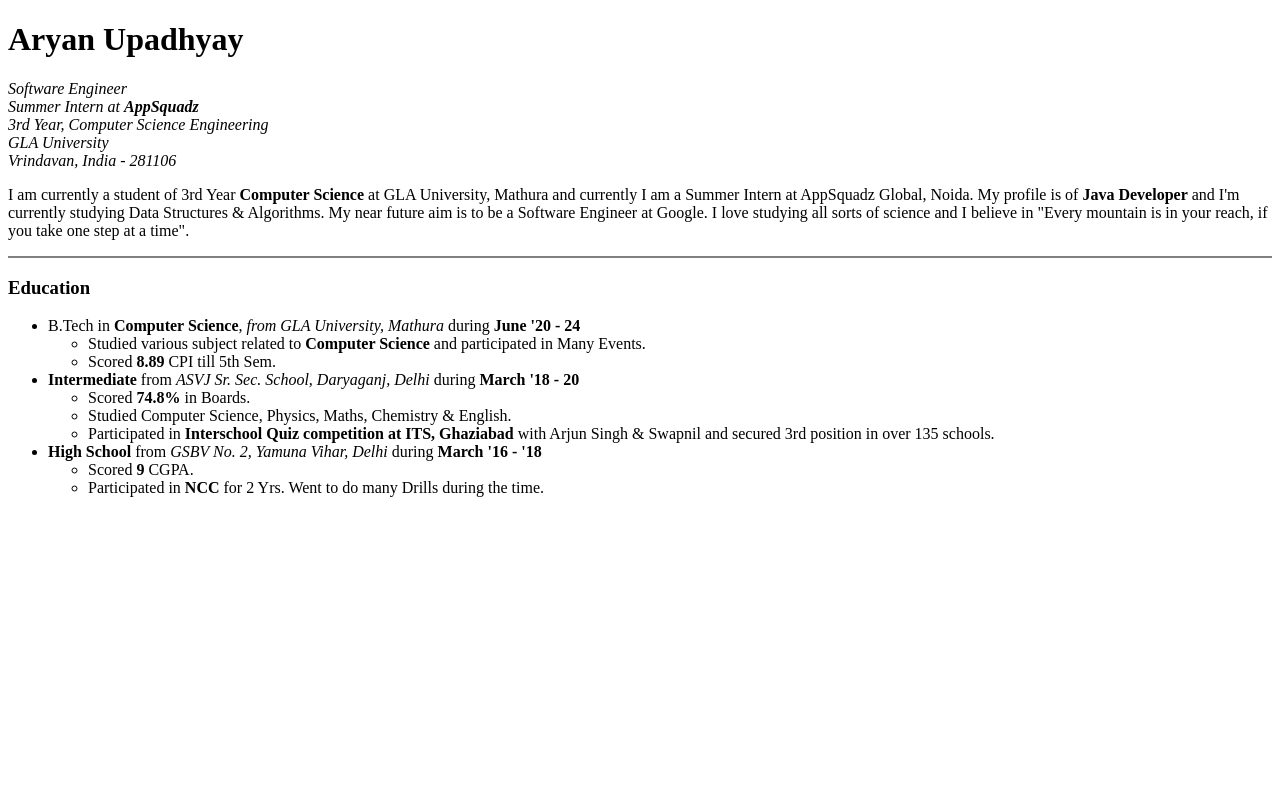
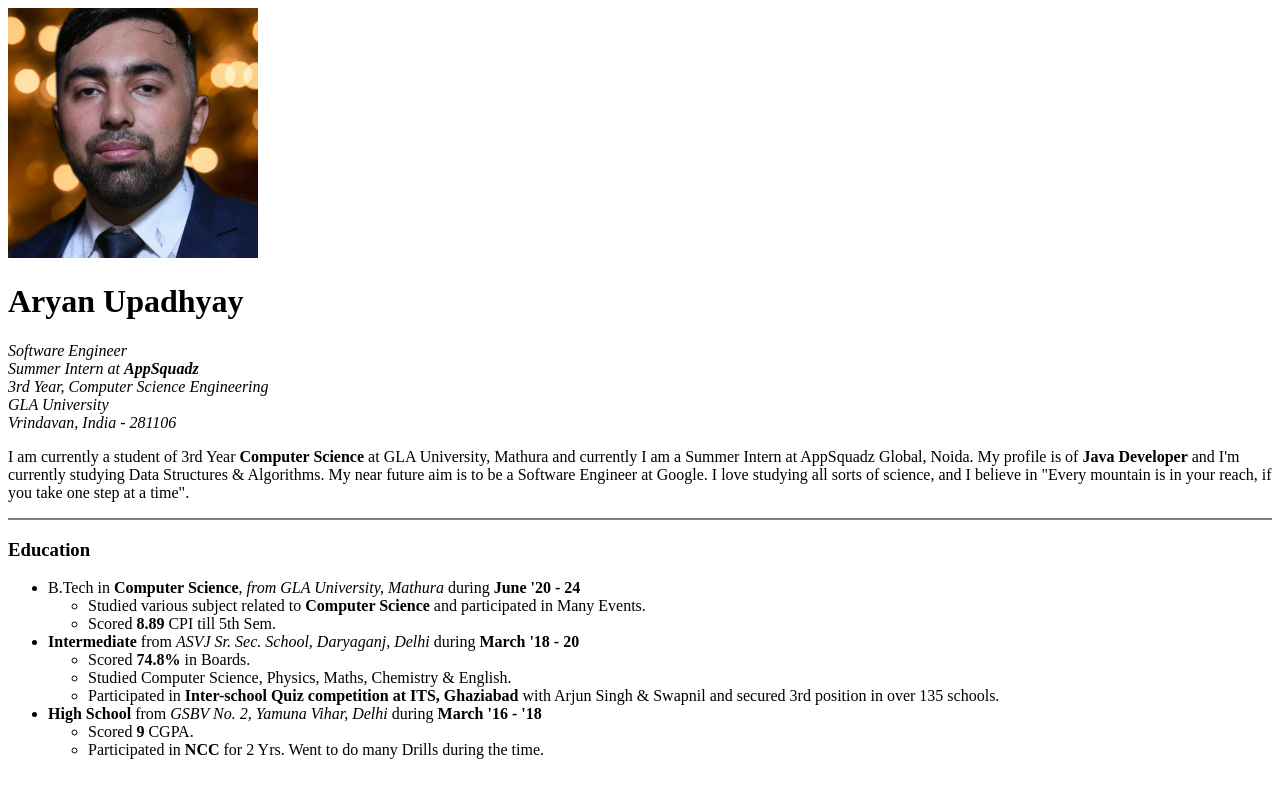
Before and after one commit to aryan-upa/HTML_Personal_Site, a plain HTML site: page index.html in a window 1280 px wide. Drawn offline with Linux system fonts and the light colour scheme.

Commit message:
Added Image Element.

```diff
--- a/index.html
+++ b/index.html
@@ -14,7 +14,7 @@
     Upadhyay. It is simple using HTML. Made it using HTML only." />
   <!--
       This description is showed when the website is looked up on the internet,
-      it tells about the summary or imformation about the content of the
+      it tells about the summary or information about the content of the
       website. This is what google shows under the website's hyperlink.
     -->
 
@@ -24,16 +24,17 @@
 </head>
 
 <body>
+  <img src="images/profile-pic.png" alt="Aryan Upadhyay picture." height="250"/>
   <h1>Aryan Upadhyay</h1>
   <p>
     <!--
         There are two tags which can italicize the text,
-        1. <i> It italicizes the text but it does not do the work of emphasis. </i>
+        1. <i> It italicizes the text, but it does not do the work of emphasis. </i>
         2. <em> This tag is used to show emphasis in the text, which is what is really required.</em>
 
         While writing HTML, our main purpose is to structure the text and not
-        to care about styling. Thus, it is a preffered practice to use emphasis tag
-        in place of i tag to italicize the text and show emphasis at the same time.
+        to care about styling. Thus, it is a preferred practice to use emphasis tag
+        in place of I tag to italicize the text and show emphasis at the same time.
 
         Similar is the case with strong and b tag for Bold. The bold only deals with the
         bolding of the part, but the strong tag shows strong emphasis of that part in the text.
@@ -61,7 +62,7 @@
     GLA University, Mathura and currently I am a Summer Intern at AppSquadz
     Global, Noida. My profile is of <strong>Java Developer</strong> and I'm
     currently studying Data Structures & Algorithms. My near future aim is to
-    be a Software Engineer at Google. I love studying all sorts of science and
+    be a Software Engineer at Google. I love studying all sorts of science, and
     I believe in "Every mountain is in your reach, if you take one step at a
     time".
   </p>
@@ -80,7 +81,7 @@
       <ul>
         <li>Scored <strong>74.8%</strong> in Boards.</li>
         <li>Studied Computer Science, Physics, Maths, Chemistry & English.</li>
-        <li>Participated in <strong>Interschool Quiz competition at ITS, Ghaziabad</strong> with Arjun Singh & Swapnil and secured 3rd position in over 135 schools. </li>
+        <li>Participated in <strong>Inter-school Quiz competition at ITS, Ghaziabad</strong> with Arjun Singh & Swapnil and secured 3rd position in over 135 schools. </li>
       </ul>
     </li>
     <li>
```
Also changed, not shown: images/profile-pic.png (added).
